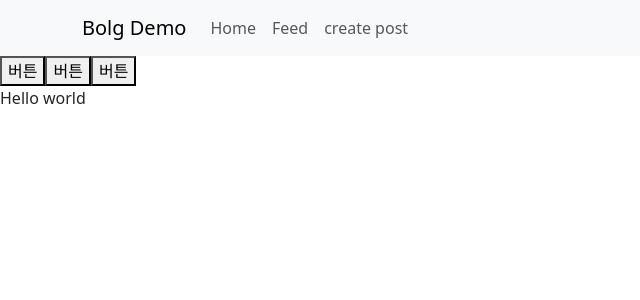
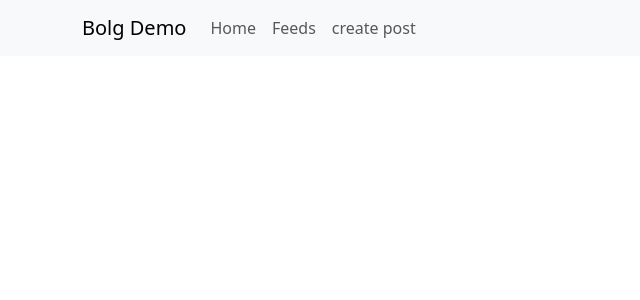
Before and after one commit to hyeonbinHur/BlogDemo, a React (Vite) app in the folder client/: page / in a window 1280 px wide. Shown: the top 300 px of the page, without its empty margins (0-640 px from the left). Built offline with nearby package versions, Linux system fonts and the light colour scheme.

Commit message:
피드 리스트 노출

```diff
--- a/client/package.json
+++ b/client/package.json
@@ -27,7 +27,8 @@
     "react-dom": "^18.3.1",
     "react-hook-form": "^7.53.1",
     "react-query": "^3.39.3",
-    "react-router-dom": "^6.27.0"
+    "react-router-dom": "^6.27.0",
+    "sass": "^1.80.5"
   },
   "devDependencies": {
     "@babel/eslint-parser": "^7.25.9",
--- a/client/src/App.jsx
+++ b/client/src/App.jsx
@@ -1,6 +1,6 @@
 import Header from './components/Header';
 import { BrowserRouter, Routes, Route } from 'react-router-dom';
-import Feed from './pages/Feed';
+import Feeds from './pages/Feeds';
 import Home from './pages/Home';
 import CreatePost from './pages/CreatePost';
 
@@ -11,7 +11,8 @@ function App() {
     <BrowserRouter>
       <Header />
       <Routes>
-        <Route path='/feed' element={<Feed />} />
+        <Route path='/feeds' element={<Feeds />} />
+        <Route path='/feeds/:id' element={<Feeds />} />
         <Route path='/create-post' element={<CreatePost />} />
         <Route path='/' element={<Home />} />
       </Routes>
--- a/client/src/Router.jsx
+++ b/client/src/Router.jsx
@@ -1,6 +1,6 @@
 import { BrowserRouter, Routes, Route } from 'react-router-dom';
 
-import Feed from './pages/Feed';
+import Feed from './pages/Feeds';
 import Home from './pages/Home';
 
 const Router = () => {
--- /dev/null
+++ b/client/src/components/Feed.jsx
@@ -0,0 +1,16 @@
+import axios from 'axios';
+import { useState, useEffect } from 'react';
+import { useParams } from 'react-router-dom';
+import './Feed.scss';
+
+const Feed = ({ title }) => {
+  const [feedTitle, setFeedTitle] = useState(title);
+
+  useEffect(() => {
+    setFeedTitle(title);
+  }, [title]);
+
+  return <div className='feedMainContainer'>{feedTitle}</div>;
+};
+
+export default Feed;
--- /dev/null
+++ b/client/src/components/Feed.scss
@@ -0,0 +1,6 @@
+.feedMainContainer {
+  width: 70%;
+  height: 100px;
+  border: 1px solid #000;
+  background-color: #fff;
+}
--- a/client/src/components/Header.jsx
+++ b/client/src/components/Header.jsx
@@ -15,8 +15,8 @@ export default function Header() {
               Home
             </Nav.Link>
 
-            <Nav.Link as={Link} to='/feed'>
-              Feed
+            <Nav.Link as={Link} to='/feeds'>
+              Feeds
             </Nav.Link>
 
             <Nav.Link as={Link} to='/create-post'>
--- a/client/src/pages/Feed.jsx
+++ /dev/null
@@ -1,5 +0,0 @@
-const Feed = () => {
-  return <div>피드 페이지</div>;
-};
-
-export default Feed;
--- /dev/null
+++ b/client/src/pages/Feeds.jsx
@@ -0,0 +1,26 @@
+import axios from 'axios';
+import { useState, useEffect } from 'react';
+import Feed from '../components/Feed';
+import './Feeds.scss';
+
+const Feeds = () => {
+  const [parmsData, setParmsData] = useState([]);
+
+  useEffect(() => {
+    axios.get('http://localhost:3000/test/api/post').then((response) => {
+      setParmsData(response.data);
+    });
+  }, []);
+  console.log(parmsData);
+
+  return (
+    <div className='feedList'>
+      {parmsData &&
+        parmsData.map((elem, idx) => {
+          return <Feed key={idx} title={elem.title} />;
+        })}
+    </div>
+  );
+};
+
+export default Feeds;
--- /dev/null
+++ b/client/src/pages/Feeds.scss
@@ -0,0 +1,9 @@
+.feedList {
+  display: flex;
+  flex-direction: column;
+  align-items: center;
+  justify-content: center;
+  width: 100%;
+  height: 100%;
+  gap: 10px;
+}
--- a/client/src/pages/Home.jsx
+++ b/client/src/pages/Home.jsx
@@ -1,45 +1,17 @@
-import axios from "axios";
+import axios from 'axios';
+import { useState, useEffect } from 'react';
+import { useParams } from 'react-router-dom';
 
 const Home = () => {
-  function clickBtn1() {
-    axios.get("http://localhost:3000/test/api/tests").then((response) => {
-      console.log(response.data[0]); // 응답 데이터 출력
-    });
-  }
-
-  function clickBtn2() {
-    axios
-      .get("http://localhost:3000/test/api/post")
-      .then((response) => {
-        console.log(response.data); // response.data로 실제 데이터에 접근
-      })
-      .catch((error) => {
-        console.error("Error fetching data:", error);
-      });
-  }
-
-  function clickBtn3() {
-    axios.get("http://localhost:3000/test/api/tests/:1").then((response) => {
-      console.log(response); // 응답 데이터 출력
-    });
-  }
+  const params = useParams();
+  const [parmsData, setParmsData] = useState();
+  useEffect(() => {
+    setParmsData(params);
+  }, [params]);
 
   return (
     <>
-      <div className="main-container">
-        <div className="sub-container">
-          <button className="communicationBtn1" onClick={clickBtn1}>
-            버튼
-          </button>
-          <button className="communicationBtn2" onClick={clickBtn2}>
-            버튼
-          </button>
-          <button className="communicationBtn3" onClick={clickBtn3}>
-            버튼
-          </button>
-          <div>Hello world</div>
-        </div>
-      </div>
+      <div className='main-container'></div>
     </>
   );
 };
```
Also changed, not shown: 1 other file (tests, documents, lock files or other folders).
